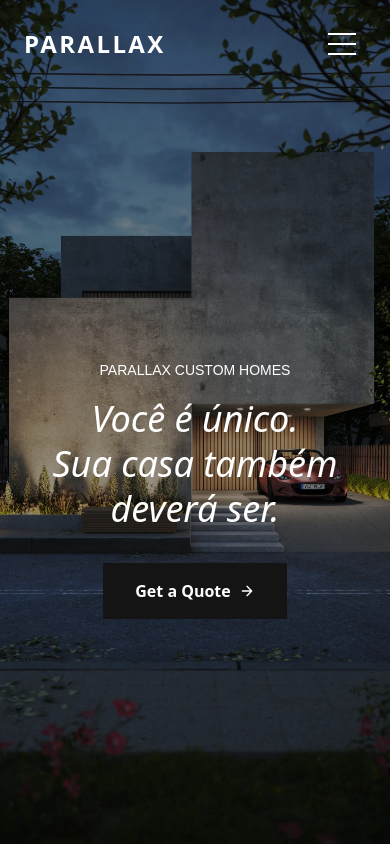
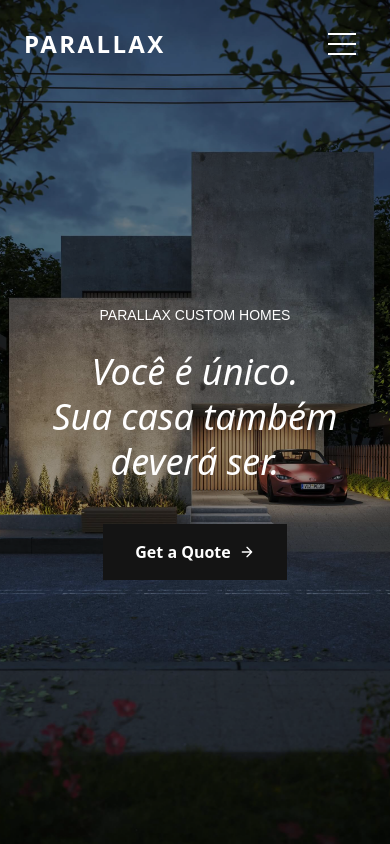
Before and after one commit to ThiagoNogueira2/HomeSystem, a Vue app: page / in a window 390 px wide. Built offline with nearby package versions, Linux system fonts and the light colour scheme.

Commit message:
wip: Implementando responsivo

```diff
--- a/src/modules/Topo/Header.vue
+++ b/src/modules/Topo/Header.vue
@@ -38,13 +38,13 @@
         </div>
       </div>
 
-      <div :class="['min-[1200px]:hidden transition-all duration-300', isScrolled ? 'bg-black/90 backdrop-blur-lg shadow-xl' : '']">
+      <div :class="['min-[1200px]:hidden transition-all duration-300 relative z-50', isScrolled ? 'bg-black/90 backdrop-blur-lg shadow-xl' : '']">
         <div class="flex items-center justify-between px-6 md:px-10 py-5">
           <div class="text-white font-bold text-2xl tracking-widest">PARALLAX</div>
 
           <button
             @click="toggleMenu"
-            class="relative z-50 w-12 h-12 flex flex-col items-center justify-center gap-2 focus:outline-none group"
+            class="relative w-12 h-12 flex flex-col items-center justify-center gap-2 focus:outline-none group touch-manipulation"
             aria-label="Menu"
           >
             <span :class="[
@@ -119,10 +119,10 @@
       </div>
     </Transition>
 
-    <div class="absolute inset-0 flex justify-center text-center pt-70">
-        <div class="max-[1199px]:pt-0 max-[1199px]:mt-20">
-            <p class="text-base text-white mb-4 font-public-sans max-[1199px]:text-sm">PARALLAX CUSTOM HOMES</p>
-            <h1 class="text-7xl text-white italic mb-8 max-[1199px]:text-4xl md:max-[1199px]:text-5xl lg:max-[1199px]:text-6xl max-[1199px]:leading-tight max-[1199px]:px-6">Você é único. <br>Sua casa também deverá ser.</h1>
+    <div class="absolute inset-0 flex justify-center items-center text-center pt-70 max-[1199px]:pt-0">
+        <div class="max-[1199px]:px-6 pt-10">
+            <p class="text-base text-white mb-4 font-public-sans max-[1199px]:text-sm max-[1199px]:mb-6">PARALLAX CUSTOM HOMES</p>
+            <h1 class="text-7xl text-white italic mb-8 max-[1199px]:text-4xl md:max-[1199px]:text-5xl lg:max-[1199px]:text-6xl max-[1199px]:leading-tight max-[1199px]:mb-10">Você é único. <br>Sua casa também deverá ser.</h1>
             <a href="#" class="bg-[#141414] px-12 py-6 text-white items-center gap-2 inline-flex font-bold max-[1199px]:px-8 max-[1199px]:py-4">
                 Get a Quote
                 <Svg />
```
